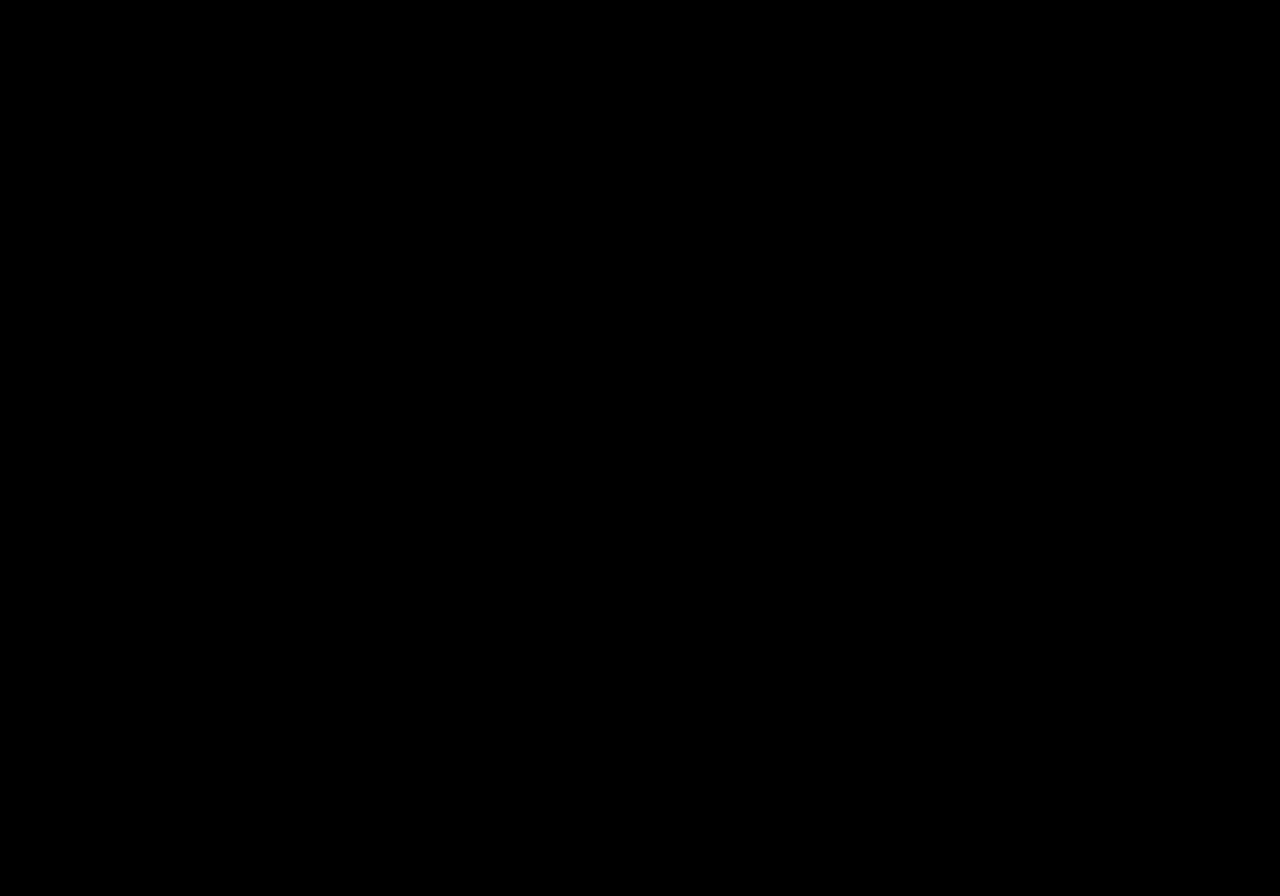
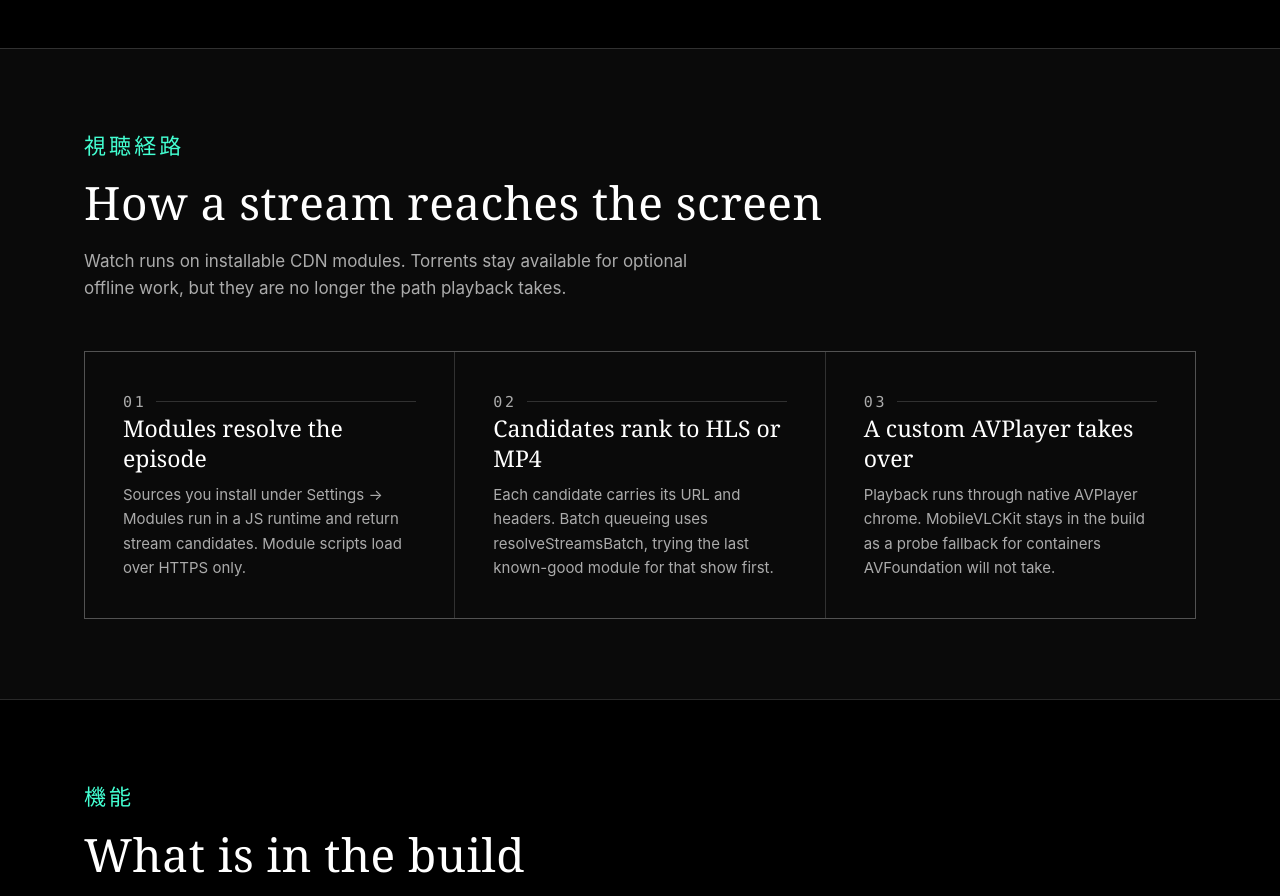
Before and after one commit to Surajsm60720/Saizen-website, a Next.js app: page / in a window 1280 px wide. Shown: the part 760-1656 px from the top of the page. Before the commit the page ends 808 px from the top, so only its background shows below. Built offline with nearby package versions, Linux system fonts and the light colour scheme; a web font is replaced by a local one.

Commit message:
feat: add pipeline and features sections

```diff
--- a/app/page.tsx
+++ b/app/page.tsx
@@ -1,9 +1,13 @@
 import { Hero } from '@/components/hero';
+import { Pipeline } from '@/components/pipeline';
+import { Features } from '@/components/features';
 
 export default function Home() {
   return (
     <main id="top">
       <Hero />
+      <Pipeline />
+      <Features />
     </main>
   );
 }
--- /dev/null
+++ b/components/features.tsx
@@ -0,0 +1,37 @@
+import { RevealSection } from './reveal-section';
+import { features } from '@/lib/content';
+
+export function Features() {
+  return (
+    <RevealSection>
+      <div className="wrap">
+        <div className="sec-head">
+          <p className="sec-jp">機能</p>
+          <h2 className="sec-title">What is in the build</h2>
+          <p className="sec-lede">Everything below is shipping in v1.4.2 and proven on a physical iPhone.</p>
+        </div>
+        <div className="rows">
+          {features.map((feature) => (
+            <article className="row" key={feature.en}>
+              <div className="row-label">
+                <span className="row-jp">{feature.jp}</span>
+                <span className="row-en">{feature.en}</span>
+              </div>
+              <div>
+                <h3>{feature.title}</h3>
+                <p>{feature.body}</p>
+                {feature.chips && (
+                  <ul className="chips">
+                    {feature.chips.map((chip) => (
+                      <li key={chip}>{chip}</li>
+                    ))}
+                  </ul>
+                )}
+              </div>
+            </article>
+          ))}
+        </div>
+      </div>
+    </RevealSection>
+  );
+}
--- /dev/null
+++ b/components/pipeline.tsx
@@ -0,0 +1,28 @@
+import { RevealSection } from './reveal-section';
+import { pipelineSteps } from '@/lib/content';
+
+export function Pipeline() {
+  return (
+    <RevealSection alt>
+      <div className="wrap">
+        <div className="sec-head">
+          <p className="sec-jp">視聴経路</p>
+          <h2 className="sec-title">How a stream reaches the screen</h2>
+          <p className="sec-lede">
+            Watch runs on installable CDN modules. Torrents stay available for optional offline work, but they are
+            no longer the path playback takes.
+          </p>
+        </div>
+        <div className="pipe">
+          {pipelineSteps.map((step) => (
+            <article className="step" key={step.number}>
+              <p className="step-n">{step.number}</p>
+              <h3>{step.title}</h3>
+              <p>{step.body}</p>
+            </article>
+          ))}
+        </div>
+      </div>
+    </RevealSection>
+  );
+}
```
